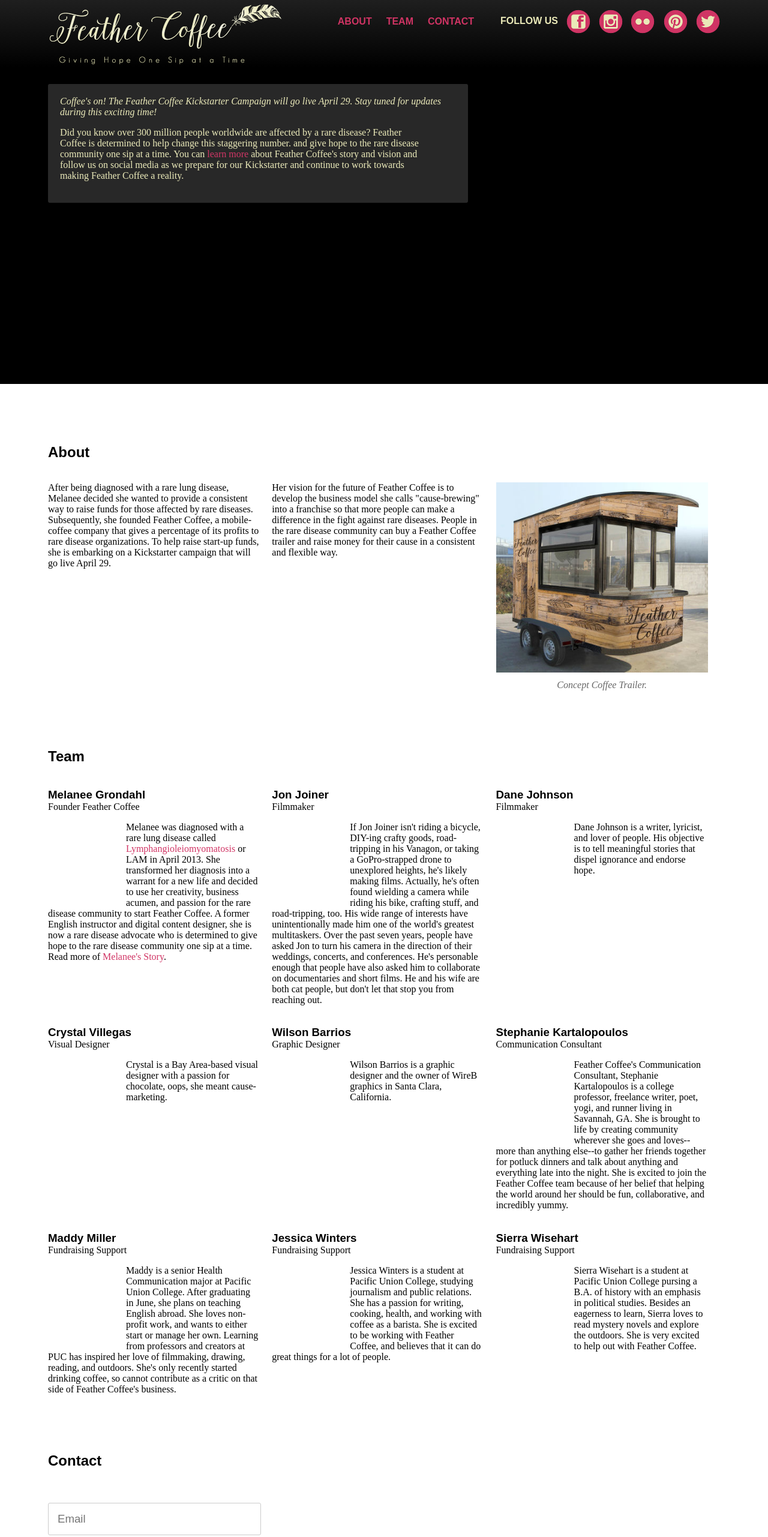
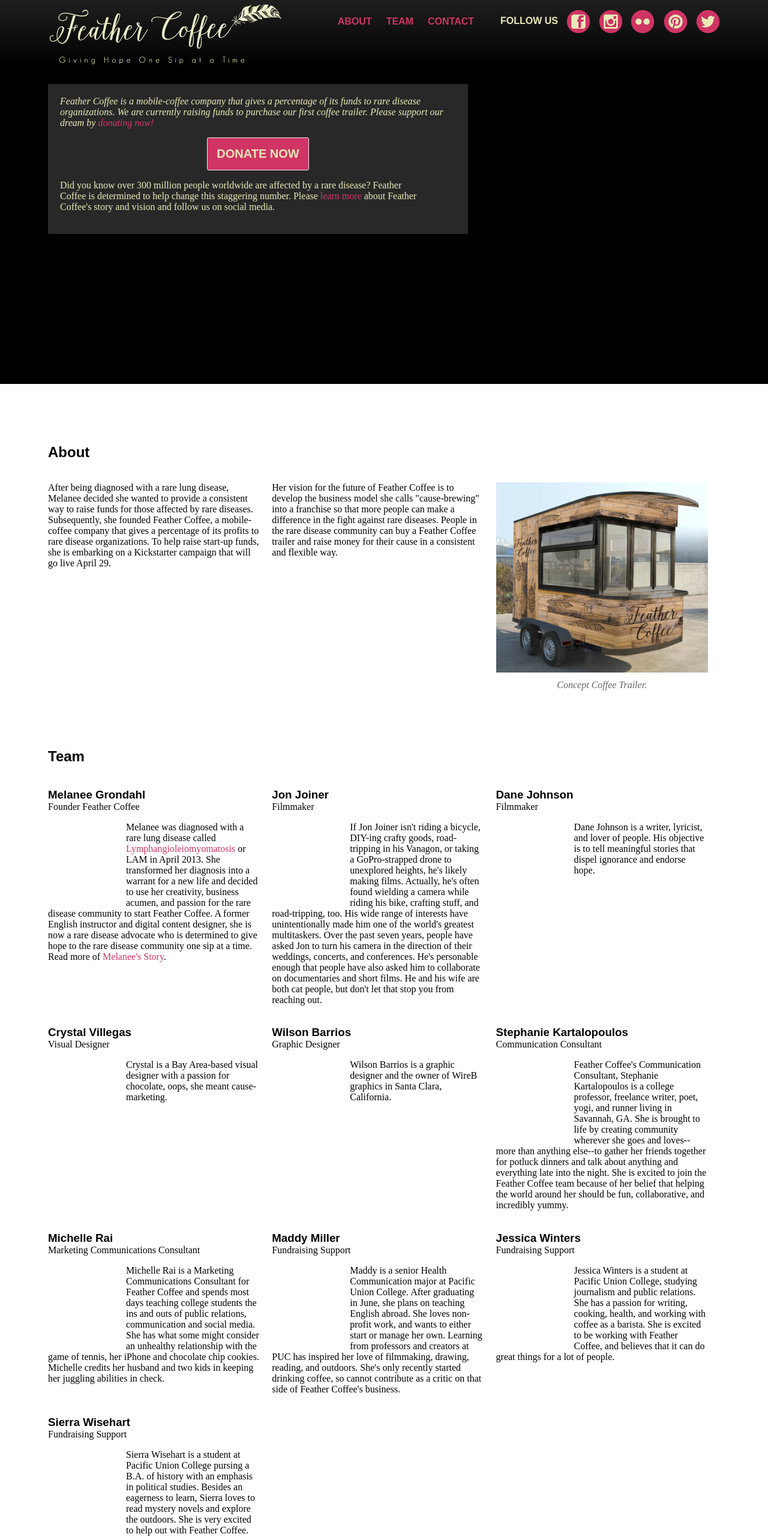
Before and after one commit to feathercoffee/feathercoffee.github.io, a website: page index.html in a window 1280 px wide. Shown: the top 2562 px of the page at 60% size. Drawn offline with Linux system fonts and the light colour scheme.

Commit message:
#11 Apply launch changes

```diff
--- a/index.html
+++ b/index.html
@@ -5,6 +5,8 @@
 		<meta name="viewport" content="initial-scale=1, maximum-scale=1, width=device-width, user-scalable=no">
 		<link rel="shortcut icon" href="favicon.ico" />
 		<title>Feather Coffee: Giving Hope One Sip at a Time</title>
+		<meta name="description" content="Feather Coffee is a mobile coffee company that gives hope one sip at a time by donating profits to fight rare diseases.">
+		<meta name="keywords" content="coffee, rare diseases, rare disease, mobile, coffee trailer">
 		<link rel="Stylesheet" href="style/main.css" />
 		<link href="bower_components/tooltipster/css/tooltipster.css" rel="stylesheet" />
 		<link href="bower_components/tooltipster/css/themes/tooltipster-punk.css" rel="stylesheet" />
@@ -42,15 +44,15 @@
 		<div id="splash">
 			<div class="background"></div>
 			<div class="wrapper">
+				<i>Feather Coffee is a mobile-coffee company that gives a percentage of its funds to rare disease organizations. We are currently raising funds to purchase our first coffee trailer. Please support our dream by <a id="donate-now-link" href="http://igg.me/at/feathercoffee" target="_blank">donating now!</a></i>
 				<div class="button-wrapper">
-					<i>Coffee's on! The Feather Coffee Kickstarter Campaign will go live April 29. Stay tuned for updates during this exciting time!</i>
-					<button disabled>Go to Campaign</button>
+					<button id="donate-now-button">Donate Now</button>
 				</div>
 				<div class="intro-long">
-					<p>Did you know over 300 million people worldwide are affected by a rare disease? Feather Coffee is determined to help change this staggering number. and give hope to the rare disease community one sip at a time. You can <a href="#about">learn more</a> about Feather Coffee's story and vision and  follow us on social media as we prepare for our Kickstarter and continue to work towards making Feather Coffee a reality.</p>
+					<p>Did you know over 300 million people worldwide are affected by a rare disease? Feather Coffee is determined to help change this staggering number. Please <a href="#about">learn more</a> about Feather Coffee's story and vision and follow us on social media.</p>
 				</div>
 				<div class="intro-short">
-					<p>Did you know over 300 million people worldwide are affected by a rare disease? Feather Coffee is determined to help change this staggering number. <a href="#about">Learn more</a> about Melanee's story and vision.</p>
+					<p>Did you know over 300 million people worldwide are affected by a rare disease? Feather Coffee is determined to help change this staggering number. <a href="#about">Learn more</a> about Feather Coffee's story and vision.</p>
 				</div>
 			</div>
 		</div>
@@ -112,6 +114,11 @@
 					<p><img data-src="images/stephanie.jpg" src="images/blind.gif" class="team-picture transitionable-opacity invisible" alt="Stephanie" />Feather Coffee's Communication Consultant, Stephanie Kartalopoulos is a college professor, freelance writer, poet, yogi, and runner living in Savannah, GA. She is brought to life by creating community wherever she goes and loves--more than anything else--to gather her friends together for potluck dinners and talk about anything and everything late into the night. She is excited to join the Feather Coffee team because of her belief that helping the world around her should be fun, collaborative, and incredibly yummy.</p>
 				</div>
 				<div class="col-multi">
+					<h3>Michelle Rai</h3>
+					Marketing Communications Consultant
+					<p><img data-src="images/michelle.jpg" src="images/blind.gif" class="team-picture transitionable-opacity invisible" alt="Michelle" />Michelle Rai is a Marketing Communications Consultant for Feather Coffee and spends most days teaching college students the ins and outs of public relations, communication and social media. She has what some might consider an unhealthy relationship with the game of tennis, her iPhone and chocolate chip cookies. Michelle credits her husband and two kids in keeping her juggling abilities in check.</p>
+				</div>
+				<div class="col-multi">
 					<h3>Maddy Miller</h3>
 					Fundraising Support
 					<p><img data-src="images/maddy.jpg" src="images/blind.gif" class="team-picture transitionable-opacity invisible" alt="Maddy" />Maddy is a senior Health Communication major at Pacific Union College. After graduating in June, she plans on teaching English abroad. She loves non-profit work, and wants to either start or manage her own. Learning from professors and creators at PUC has inspired her love of filmmaking, drawing, reading, and outdoors. She's only recently started drinking coffee, so cannot contribute as a critic on that side of Feather Coffee's business.</p>
--- a/js/controller.js
+++ b/js/controller.js
@@ -298,6 +298,16 @@
 
 			});
 
+			$("#donate-now-link").on("click", function() {
+				ga("send", "event", "Campaign Links", "Click", "Blurb Text");
+			});
+
+			$("#donate-now-button").on("click", function() {
+				ga("send", "event", "Campaign Links", "Click", "Blurb Button");
+
+				window.open("http://igg.me/at/feathercoffee");
+			});
+
 			$(".tooltip").tooltipster({trigger: "custom", theme: "tooltipster-punk"});
 
 			return this;
--- a/style/main.css
+++ b/style/main.css
@@ -234,6 +234,7 @@
 	font-size: 1em;
 	max-width: 600px;
 }
+/*
 #splash .button-wrapper p {
 	display: inline-block;
 	margin: 0 20px 0 0;
@@ -252,7 +253,7 @@
 }
 #splash .button-wrapper button:disabled {
 	display: none;
-}
+}*/
 #coffee-trailer {
 	width: 100%;
 }
@@ -305,7 +306,7 @@
 	outline: 0;
 
 }
-input[type="submit"] {
+input[type="submit"], button {
 	background-color: #D03464;
 	padding: 15px;
 	border-radius: 3px;
@@ -318,6 +319,18 @@
 }
 input[type="submit"]:disabled {
 	background-color: #CCC;
+}
+.button-wrapper {
+	padding-top: 15px;
+	text-align: center;
+}
+button {
+	text-transform: uppercase;
+	float: none;
+	font-size: 1.250em;
+}
+button:disabled {
+	display: none;
 }
 input,
 textarea {
```
Also changed, not shown: images/michelle.jpg (added).
